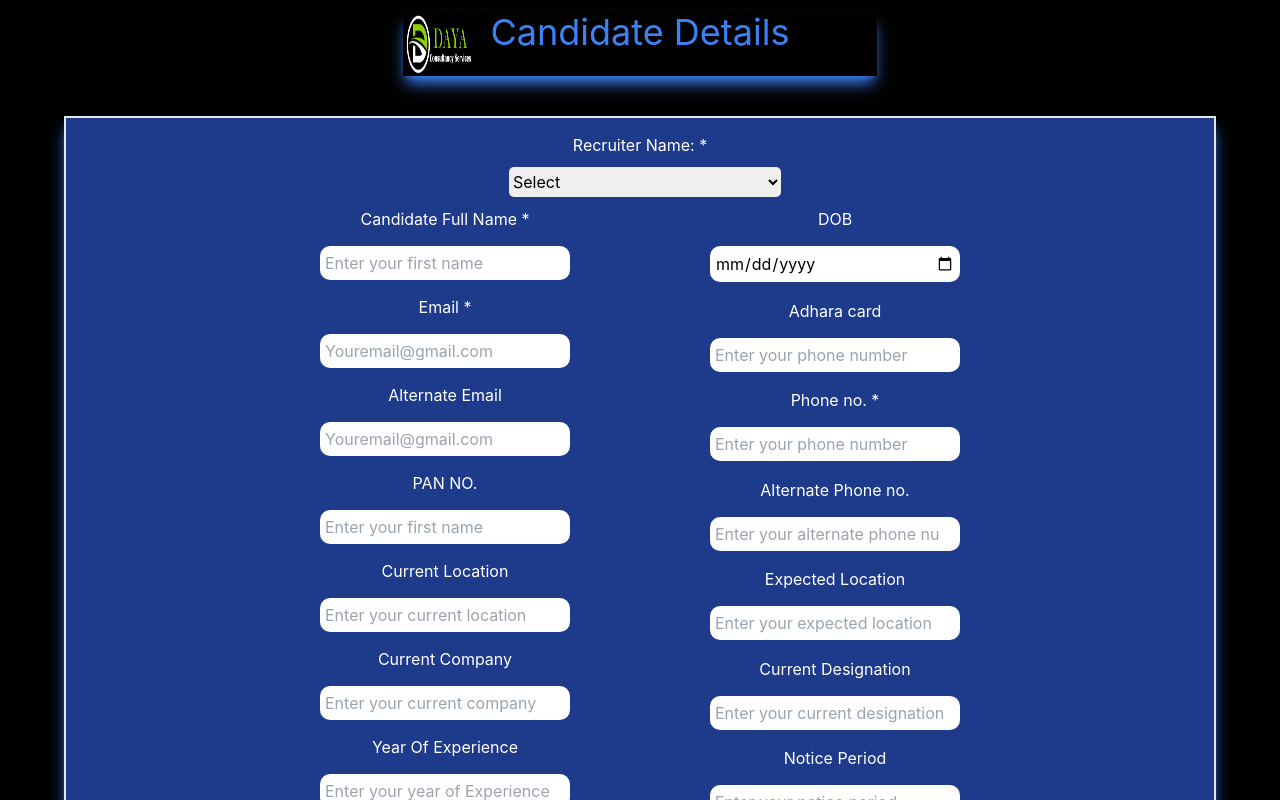
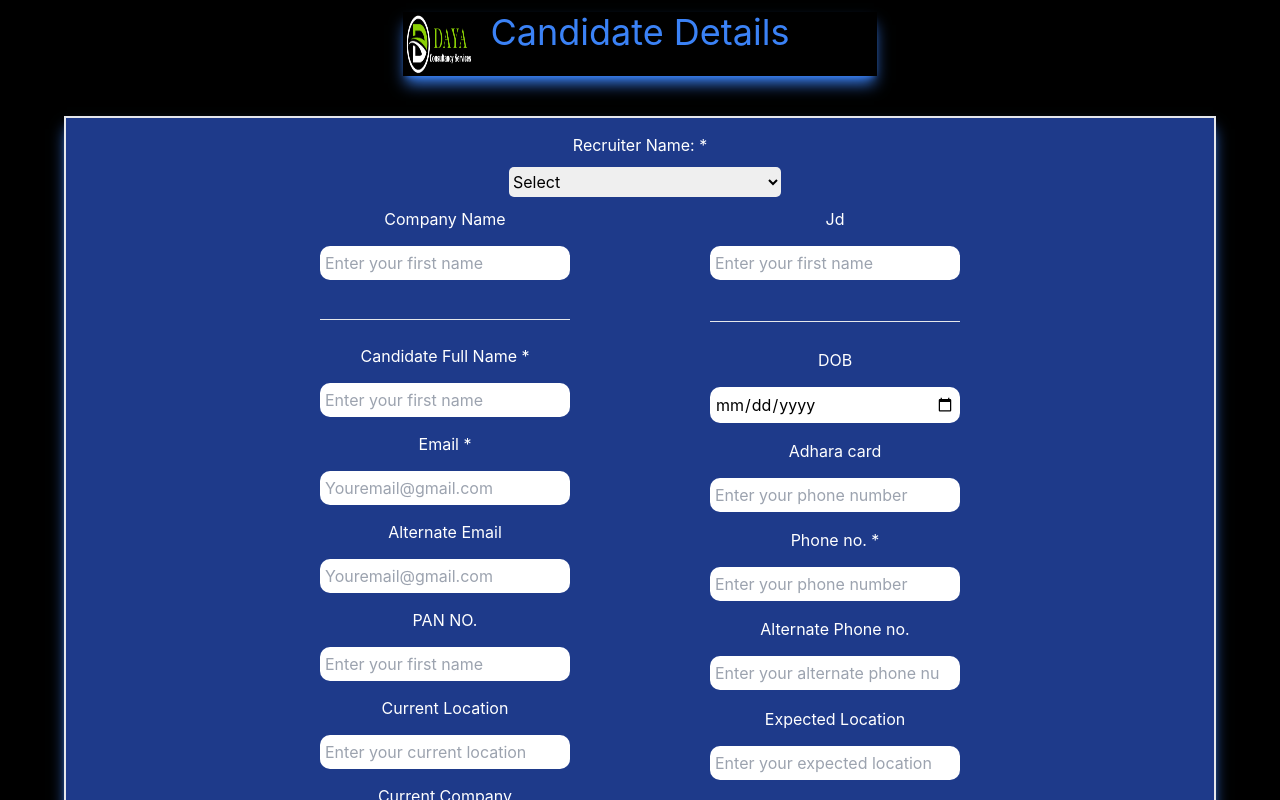
Before and after one commit to kushal1997/candidate_details, a React (Create React App) app: page /recruiter in a window 1280 px wide. Shown: the top 800 px of the page. Built offline with nearby package versions, Linux system fonts and the light colour scheme.

Commit message:
two field added

```diff
--- a/src/candidate/Candidate.js
+++ b/src/candidate/Candidate.js
@@ -25,6 +25,8 @@ const validationSchema = Yup.object().shape({
 const Candidate = () => {
   const recuiterOptions = ['Select', 'Pushpanjali', 'Rajlaxmi', 'Rituparna', 'Intern'];
   const initialValues = {
+    company_name: '',
+    jd: '',
     recruiter_name: '',
     first_name: '',
     last_name: '',
@@ -46,13 +48,15 @@ const Candidate = () => {
     adhara_card: '',
     high_qualification: '',
     dob: '',
-    comments:'',
-    skill_list:''
+    comments: '',
+    skill_list: ''
   };
 
   const handelSubmit = (values, { resetForm }) => {
     console.log(values);
     const formData = new FormData();
+    formData.append("CompanyName", values.company_name);
+    formData.append("Jd", values.jd);
     formData.append("RecruiterName", values.recruiter_name);
     formData.append("FirstName", values.first_name);
     formData.append("LastName", values.last_name);
@@ -74,8 +78,8 @@ const Candidate = () => {
     formData.append("MiddleName", values.middle_name);
     formData.append("Certification", values.certification);
     formData.append("AdharaCard", values.adhara_card);
-    formData.append("Comments",values.comments);
-    formData.append("Skills",values.skill_list)
+    formData.append("Comments", values.comments);
+    formData.append("Skills", values.skill_list);
 
     fetch(
       "https://script.google.com/macros/s/AKfycbwyBSWcvNtvbe3JeLSUTDFjvASXMm2xAjnIv0ekBHTC4osQ2UwHKPIwPnatjLXZ-tKYJQ/exec",
@@ -106,7 +110,7 @@ const Candidate = () => {
       <div className={`${styles.paddingX} ${styles.flexCenter} z-[3]`}>
         <div className={`${styles.boxWidth} items-center justify-items-center`}>
           <div className='flex flex-row shadow-lg shadow-blue-500 mt-3 text-center'>
-          <img style={{
+            <img style={{
               height: '8vh',
               width: '15%',
               float: 'left'
@@ -137,6 +141,12 @@ const Candidate = () => {
                 </div>
                 <div className="form_row">
                   <div className="form-divider">
+                    <label htmlFor="company_name"> Company Name
+                      <Field type="text" id="company_name" placeholder="Enter your first name" name="company_name" />
+                    </label>
+                    <br />
+                    <hr />
+                    <br />
                     <label htmlFor="first_name"> Candidate Full Name  *
                       <Field type="text" id="first_name" placeholder="Enter your first name" name="first_name" />
                       <ErrorMessage name="first_name" className='error' component="div" />
@@ -189,6 +199,12 @@ const Candidate = () => {
                     </label>
                   </div>
                   <div className="form-divider">
+                    <label htmlFor="jd"> Jd
+                      <Field type="text" id="jd" placeholder="Enter your first name" name="jd" />
+                    </label>
+                    <br />
+                    <hr />
+                    <br />
                     <label htmlFor="dob"> DOB
                       <Field type="date" id="dob" placeholder="Enter your DOB" name="dob" />
 
--- a/src/login/Login.js
+++ b/src/login/Login.js
@@ -15,7 +15,6 @@ export const Login = () => {
     const handleSubmit = (e) => {
         e.preventDefault();
         if(credentials.email==="recruter2023" && credentials.password==="Dayacs2023"){
-            alert("Login Successful")
             navigate("/recruiter");
         }
         else{
```
